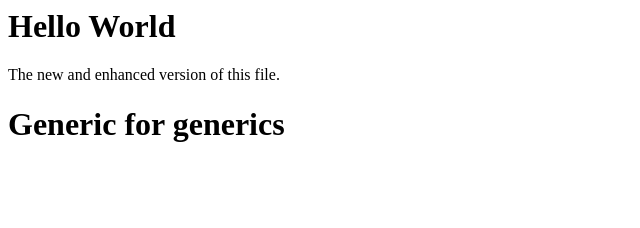
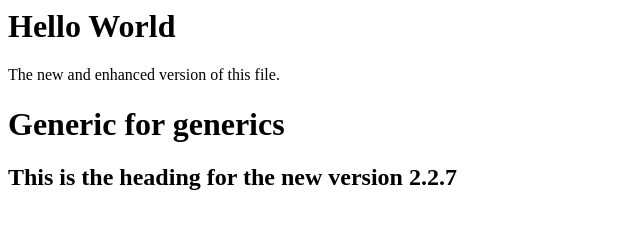
Before and after one commit to gjngeldenhuis/skyscape-simple, a plain HTML site: page files/index.html in a window 1280 px wide. Shown: the whole page, without its empty margins (0-640 px from the left). Drawn offline with Linux system fonts and the light colour scheme.

Commit message:
Adding version 2.2.7 changes

```diff
--- a/files/index.html
+++ b/files/index.html
@@ -2,4 +2,5 @@
   <h1> Hello World </h1>
 The new and enhanced version of this file.
   <h1> Generic for generics </h1>
+    <h2> This is the heading for the new version 2.2.7 </h2>
 </html>
```
